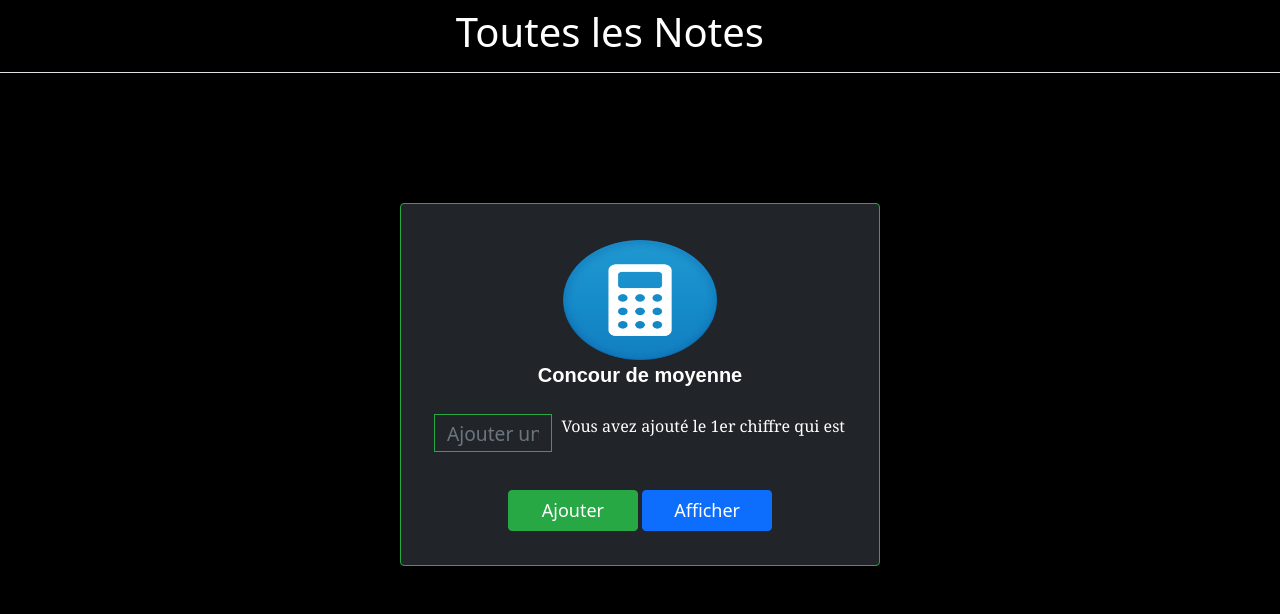
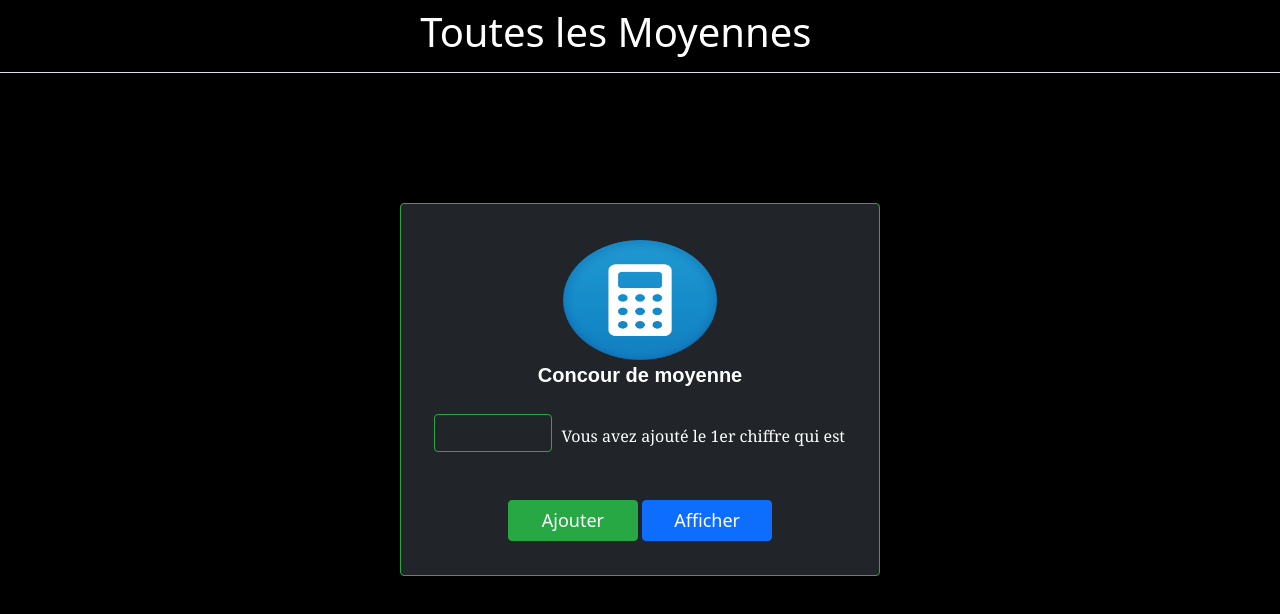
Before and after one commit to Baroudis/Gestion-des-moyennes, a plain HTML site: page index.html in a window 1280 px wide. Both pictures are taken after a click on the button "Ajouter". Drawn offline with nearby package versions, Linux system fonts and the light colour scheme.

Commit message:
amelio rapidité d'ajout chiffre

```diff
--- a/index.html
+++ b/index.html
@@ -28,7 +28,7 @@
         <thead>
             <tr>
                 <th>
-                    <h1>Toutes les Notes</h1>
+                    <h1>Toutes les Moyennes</h1>
                 </th>
                 <th>
 
@@ -37,16 +37,10 @@
             </tr>
         </thead>
         <tbody>
-            <!-- <th><input type="text" id="nomA" value=""></th> -->
-            <!-- <th><input type="text" id="notesA" value="" placeholder="12+13+14..." pattern="[0-9]"></th> -->
-            <!-- <th><input type="text" id="demo" value=""></th> -->
-            <!-- <th><button type="button" class="btn btn-primary" value="" onclick="ajouterVal()">Ajouter</button></th> -->
-            <!-- <th><button type="button" class="btn btn-primary" value="" onclick="afficherval()">Afficher</button></th> -->
+
         </tbody>
     </table>
-    <!-- <P id="demo"></P> -->
-    <!-- <p id="loop"></p> -->
-    <!-- <p id="final"></p> -->
+
 
 
     <div class="container" id="ap" >
@@ -60,10 +54,10 @@
                     <div class="input-group form-group">
                         <div class="input-group-prepend">
                         </div>
-                        <input type="text" id="notesA" class="form-control" value="" placeholder="Ajouter une par une"
+                        <input type="text" id="notesA" class="form-control rounded-2" value="" placeholder=""
                             pattern="[0-9]">
-                        <P id="demo"></P>
-                        <!-- <input type="text" name="email" class="form-control" placeholder="Notes"> -->
+                        <P id="demo" class="enume"></P>
+
                     </div>
                     <div class="form-group log">
                         <input type="button" value="Ajouter" onclick="ajouterVal()"
--- a/main.js
+++ b/main.js
@@ -1,16 +1,13 @@
 
 var montableau = []
 var nom = "";
-//var notes = "";
-
-
 
 
 function ajouterVal() {
 
   notes = document.getElementById("notesA").value
   montableau.push(notes)
-  // console.log(montableau)
+
 
   montableau.forEach(function (item, index, array) {
 
@@ -18,10 +15,13 @@ function ajouterVal() {
 
     if (index + 1 == 1) {
       tousaffi += document.getElementById("demo").innerHTML = `<p>Vous avez ajouté le ${index + 1}er chiffre  qui est ${item}     </p>`
+      document.getElementById("notesA").value = "";
+
 
       console.log(tousaffi)
     } else {
       document.getElementById("demo").innerHTML = `<p>Vous avez ajouté le ${index + 1}em chiffre qui est ${item}     </p>`
+      document.getElementById("notesA").value = "";
     }
     console.log(item, index + 1);
     console.log(montableau)
@@ -69,15 +69,10 @@ function afficherval() {
   console.log(total)
 
   lignes = ""
+  para = "<th>#</th><th>Moyenne : " + total + "</th><th>Remarque</th>"
+  finall = ""
 
-  para = "<th>#</th><th>Moyenne : "+ total +"</th><th>Remarque</th>"
-  finall = ""
   montableau.forEach(afficherT)
-
-
-
-
-
   document.getElementById("loop").innerHTML = para
 
   function afficherT(item, index) {
@@ -85,12 +80,11 @@ function afficherval() {
 
 
     if (item < total) {
-      para += "<tr class='red'><th>Moyenne numero : " + index + 1 + "</th><td>" + item + "</td><td>Au boulot !!</td></tr>";
-      // console.log(item, total);
-      // console.log(para);
+      para += "<tr class='red'><th>Moyenne numero : " + (index + 1) + "</th><td>" + item + "</td><td>Au boulot !!</td></tr>";
+
     } else if (item == total) {
       para += `<tr class="orange"><th>Moyenne numero : ${index + 1}</th><td>${item}</td><td>Pile poile la moyenne</td></tr>`;
-      //console.log(item, total)
+
     } else {
       para += `<tr class="green"><th>Moyenne numero : ${index + 1}</th><td>${item}</td><td>Bravo vous avez plus que la moyenne</td></tr>`;
     }
@@ -104,5 +98,4 @@ function retourN() {
   document.getElementById('ap').classList.remove("d-none");
   document.getElementById('retourAffi').classList.add("d-none");
   document.getElementById('loop').classList.add('d-none');
-
 }
--- a/style.css
+++ b/style.css
@@ -65,7 +65,7 @@ input:focus{
     background-color: transparent;
     background-clip: padding-box;
     border: 1px solid #28a745;
-    border-radius: 0;
+    border-radius: 10px;
     transition: border-color 0.15s ease-in-out, box-shadow 0.15s ease-in-out;
 }
 
@@ -120,3 +120,9 @@ td, tr{
 .dr{
     margin-left: 300px;
 }
+.tabli{
+    border: 1px solid #28a745;
+}
+.enume{
+    margin-top: 10px;
+}
```
